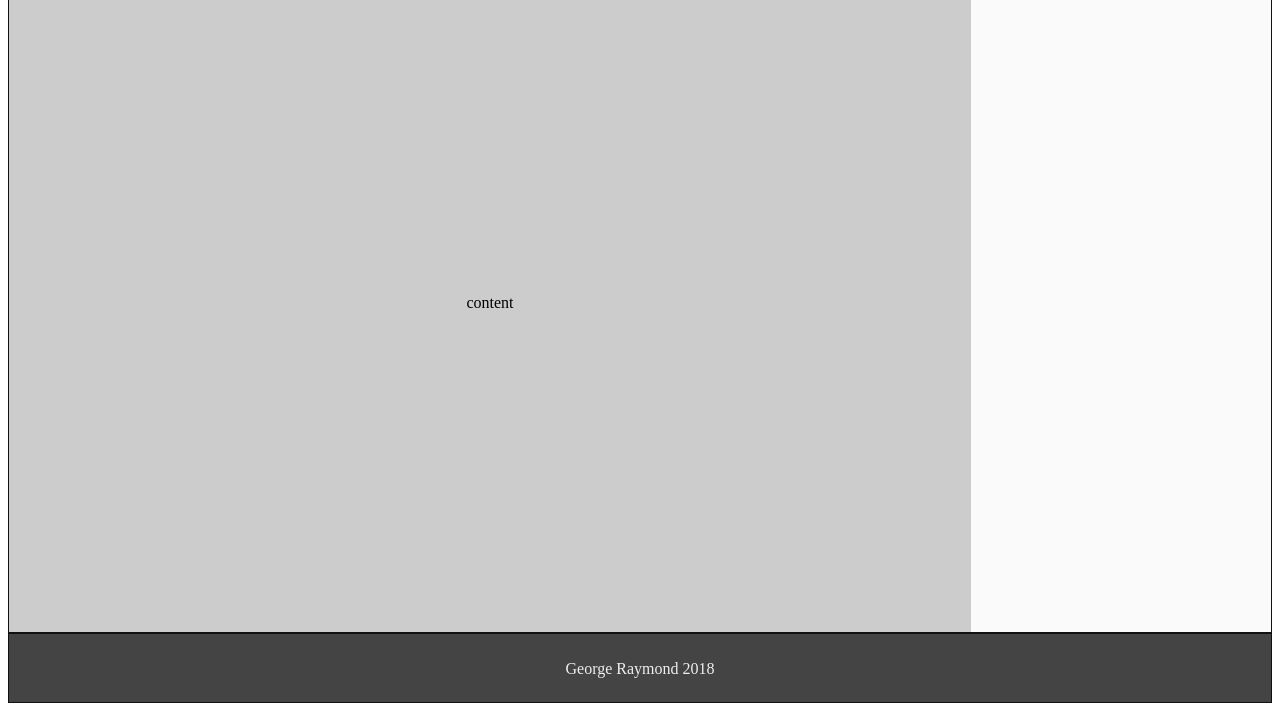
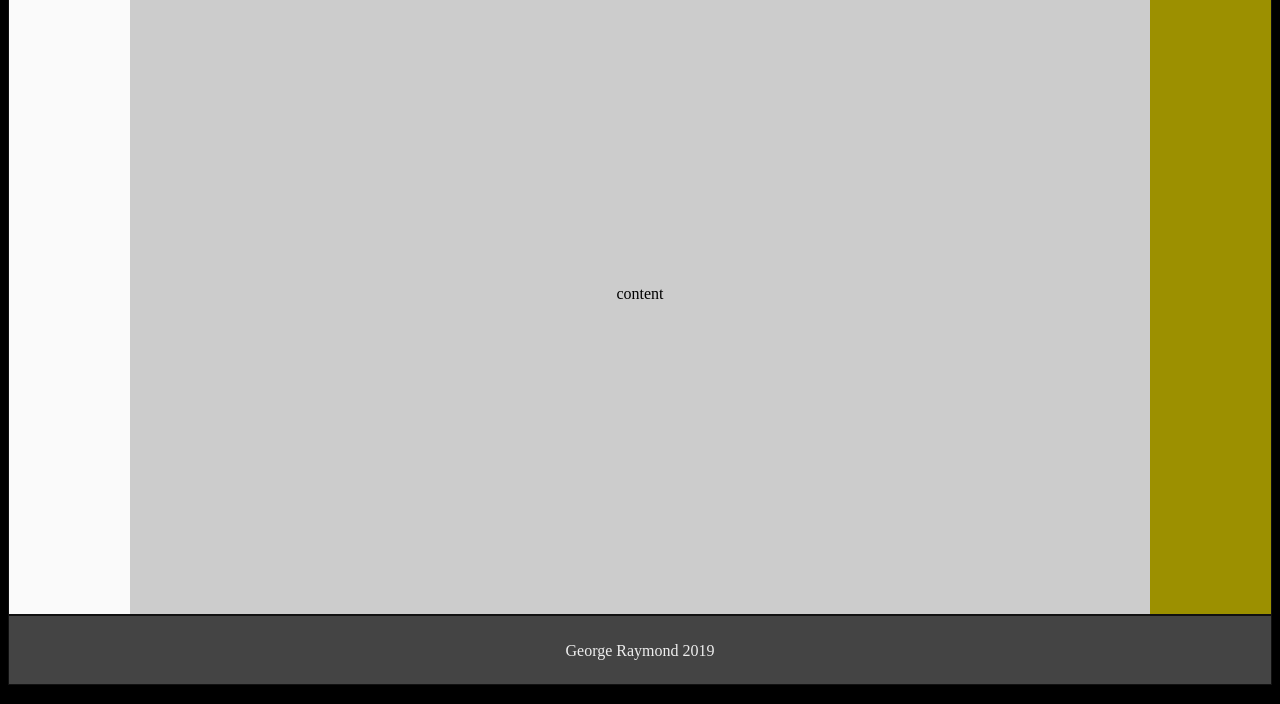
Before and after one commit to georgeraymond92/warmup-01, a plain HTML site: page holygrail.html in a window 1280 px wide. Shown: the part 105-809 px from the top of the page. Drawn offline with Linux system fonts and the light colour scheme.

Commit message:
i seem to have lost the warmup from monday so i am resubmitting this

```diff
--- a/holygrail.html
+++ b/holygrail.html
@@ -6,28 +6,33 @@
     <meta http-equiv="X-UA-Compatible" content="ie=edge">
     <title>Document</title>
     <link rel="stylesheet" href="./assets/css/core.css">
-    <!-- <link rel="stylesheet" href="./assets/css/flex.css"> -->
+    <link rel="stylesheet" href="./assets/css/flex.css">
     <!-- <link rel="stylesheet" href="./assets/css/grid.css"> -->
-    <link rel="stylesheet" href="./assets/css/float.css">
+    <!-- <link rel="stylesheet" href="./assets/css/float.css"> -->
 </head>
 <body>
     <header>
         <h1>Site Name</h1>
     </header>
     <main>
-        <section class="centered">
-            <div>
-                <p>content</p>
-            </div>
-
-        </section>
         <nav>
             <div class="centered">Side Nav</div>
         </nav>
+        <section class="centered">
+
+          <div>
+              <p>content</p>
+          </div>
+
+      </section>
+
         <aside>
             <div class="centered">Side Nav Right</div>
         </aside>
+
     </main>
-    <footer>George Raymond 2018</footer>
+
+    <footer>George Raymond 2019</footer>ß
 </body>
+
 </html>
```
